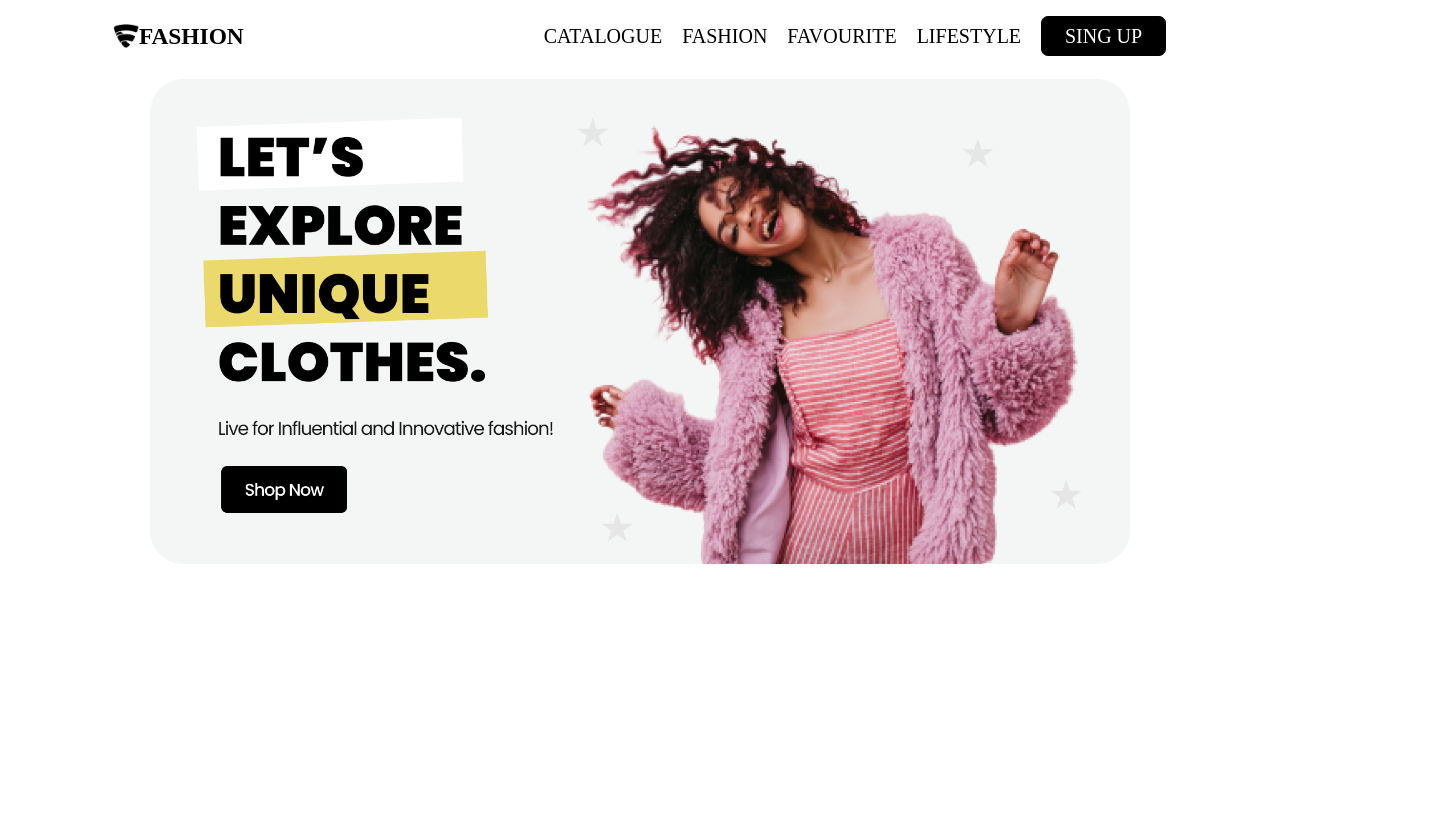
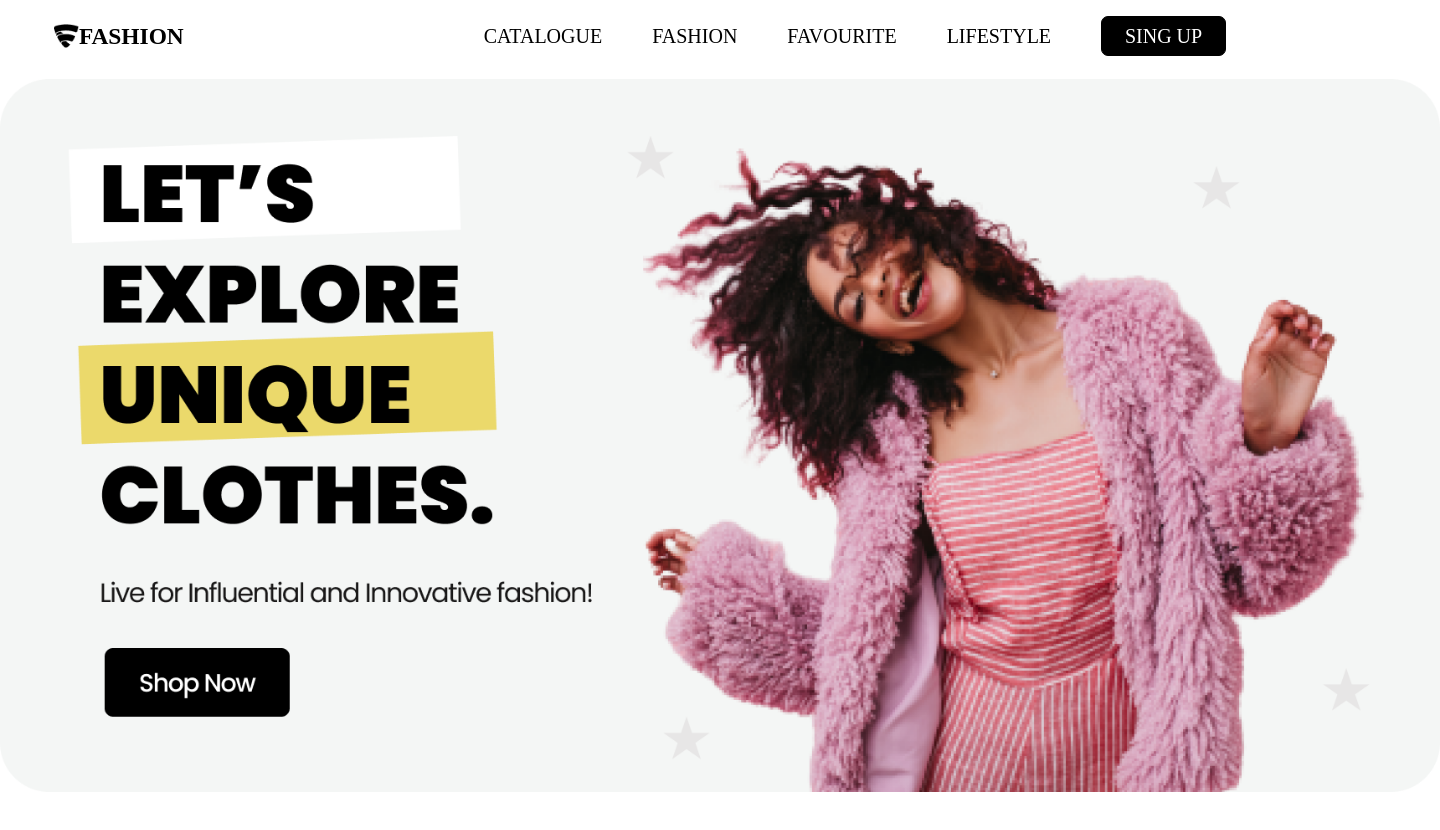
Before and after one commit to adrieeltorres1/lojadaModa, a React (Vite) app: page / in a window 1280 px wide. Shown: the top 830 px of the page, 1440 px wide, since content can reach past the window. Before the commit the page ends 800 px from the top, so only its background shows below. Built offline with nearby package versions, Linux system fonts and the light colour scheme.

Commit message:
Finalizando Header e Banner inicial

```diff
--- a/src/components/Header.jsx
+++ b/src/components/Header.jsx
@@ -28,7 +28,7 @@ const StyledNavList =  styled.div`
         align-items: center;
         list-style: none;
         font-weight: 500;
-        gap: 20px;
+        gap: 50px;
         cursor: pointer;
 
        & button {
--- a/src/components/UpSection.jsx
+++ b/src/components/UpSection.jsx
@@ -1,12 +1,12 @@
 import React from "react";
 import styled from "styled-components";
-import BannerInicial from '../assets/Banner.png'
+import BannerInicial from '../assets/Banner.png';
 
 const ImgContainer = styled.div`
     margin: 0 auto;
     margin-top: 15px;
-    width: 980px;
-    height: 500px;
+    width: 180vh;
+    height: 800px;
     overflow: hidden;
     & img {
         width: 100%;
@@ -17,9 +17,8 @@ const ImgContainer = styled.div`
 const SectionUp = () => {
     return (
         <ImgContainer>
-            <img src="./src/assets/banner.png" alt="" srcset="" />
+            <img src="./src/assets/banner.png"/>
         </ImgContainer>
-
     );
 }
 
```
